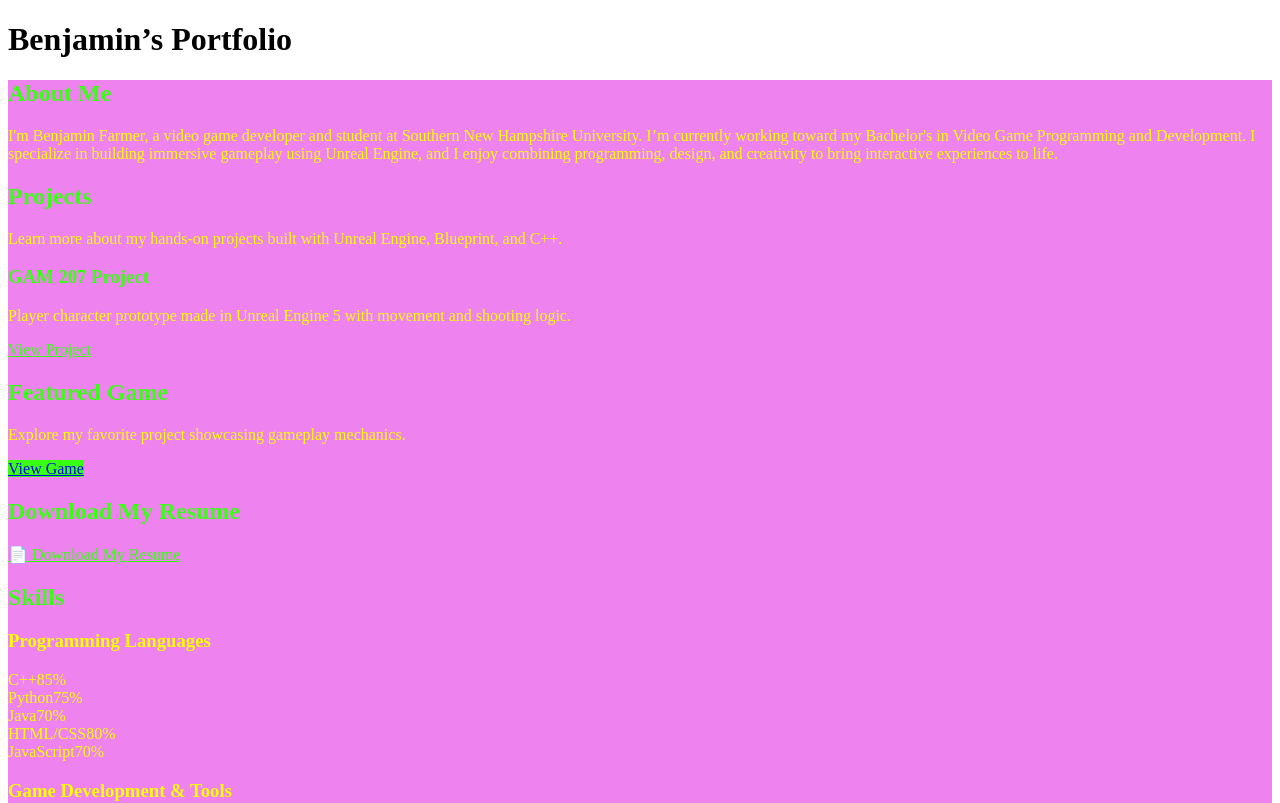
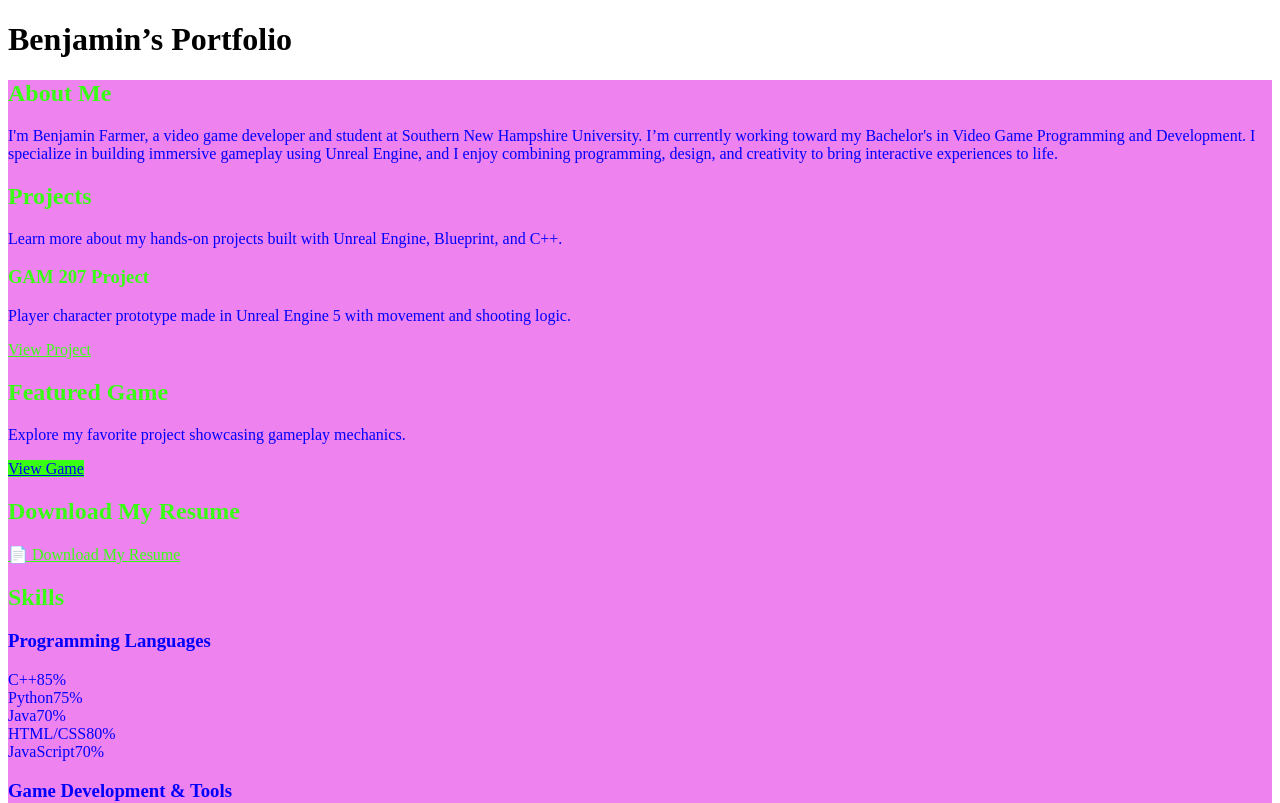
Before and after one commit to viroben1/game-portfolio, a Vue app: page /about in a window 1280 px wide. Shown: the top 803 px of the page. Built offline with nearby package versions, Linux system fonts and the light colour scheme.

Commit message:
changed color

```diff
--- a/src/views/AboutView.vue
+++ b/src/views/AboutView.vue
@@ -1,6 +1,6 @@
 <template>
   <div class="max-w-4xl mx-auto px-4 py-10 space-y-20 text-center bg-gray-900 text-white min-h-screen"
-  style="background-color: #EE82EE; color: #FFFF00 ">
+  style="background-color: #EE82EE; color: #0000FF ">
     <!-- About Me -->
     <section data-aos="fade-up">
       <h2 class="text-2xl font-bold mb-2 text-neon">About Me</h2>
```
